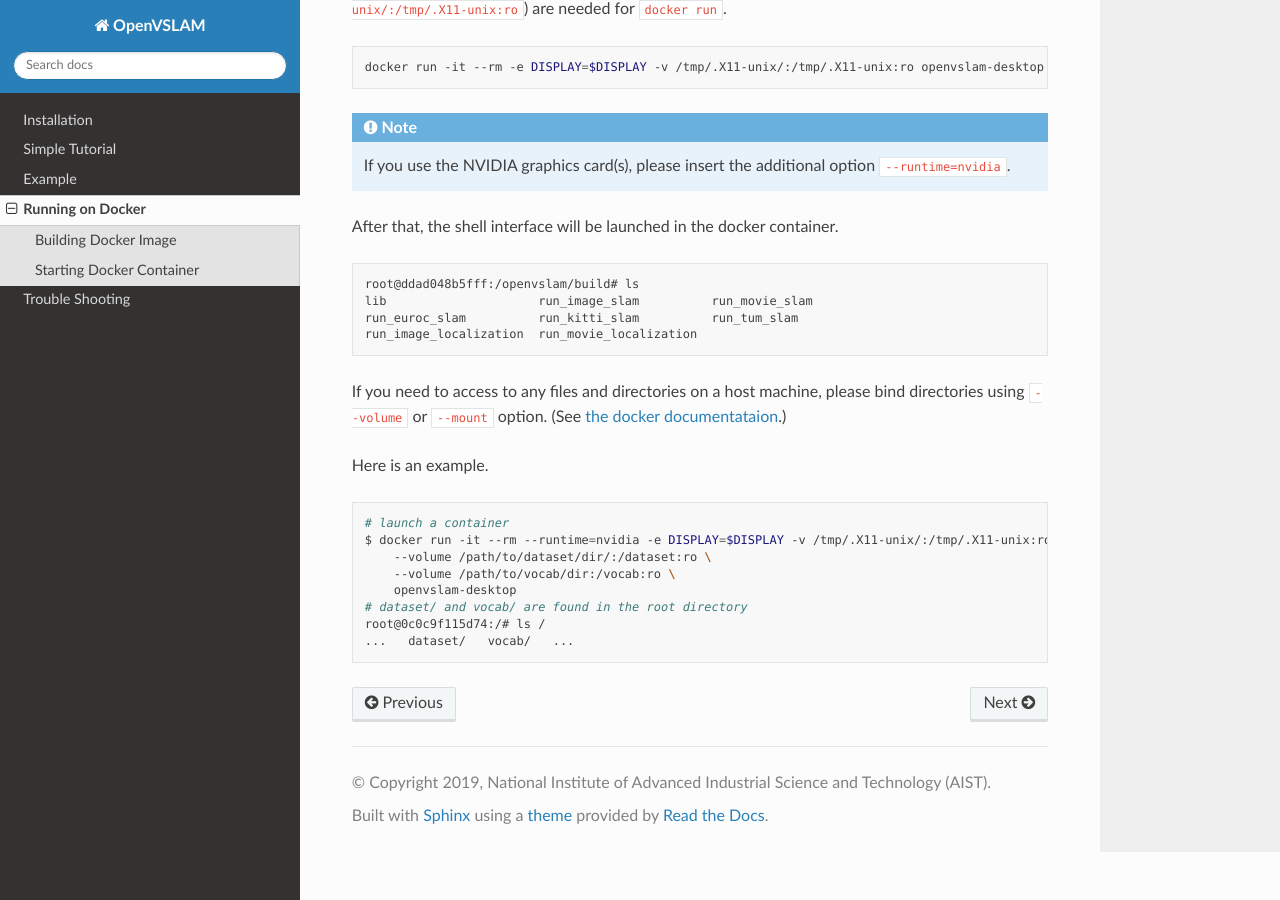
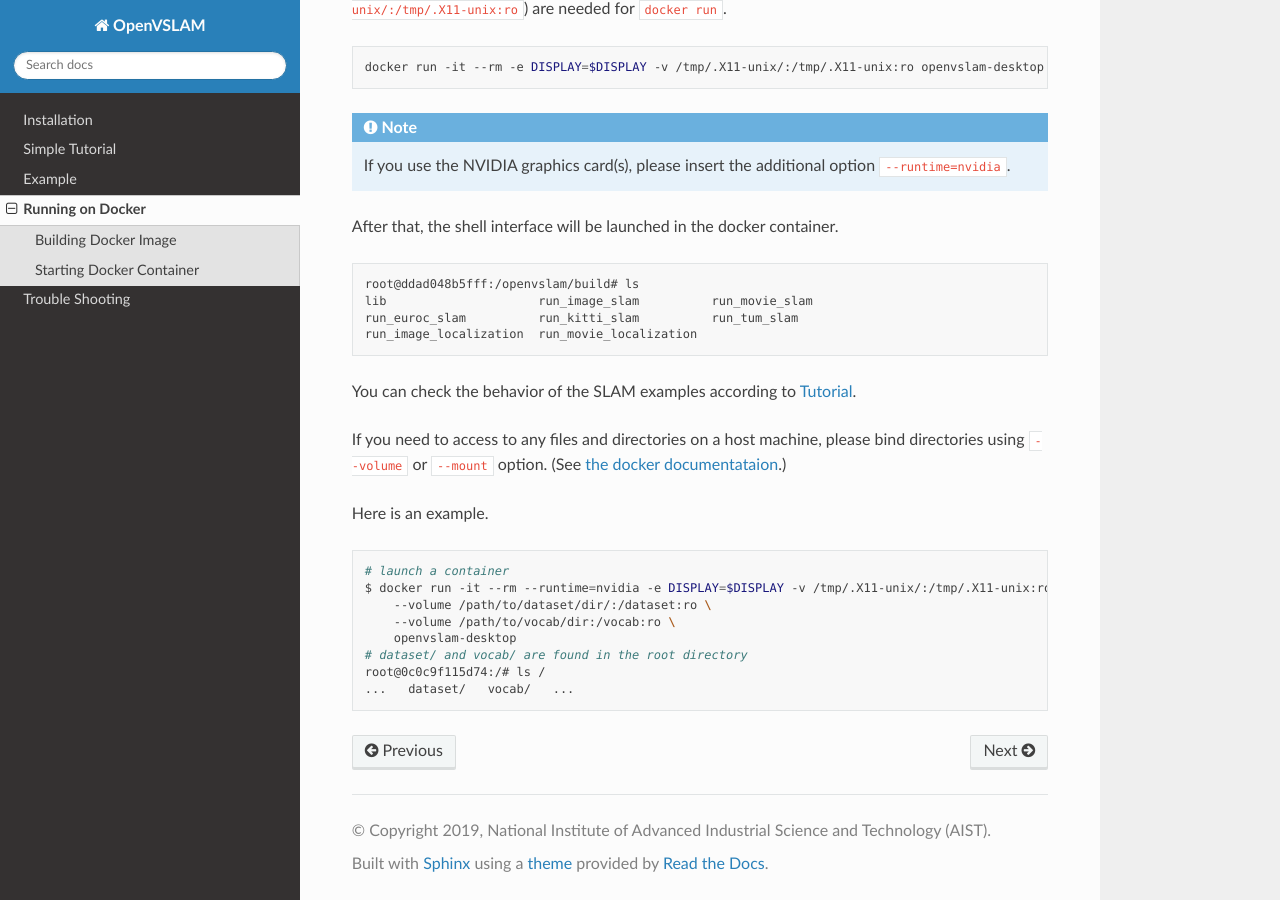
Before and after one commit to xdspacelab/openvslam, a Sphinx documentation site: the page built from docs/docker.rst, in a window 1280 px wide and 900 px high, scrolled down 671 px. Built offline with Sphinx 7.4.7 and the Read the Docs theme 2.0.0, drawn with Linux system fonts in a browser that asks for light colours.

Commit message:
Behavior of the system can be checked after launching the container

```diff
--- a/docs/docker.rst
+++ b/docs/docker.rst
@@ -53,6 +53,8 @@ After that, the shell interface will be launched in the docker container.
     run_euroc_slam          run_kitti_slam          run_tum_slam
     run_image_localization  run_movie_localization
 
+You can check the behavior of the SLAM examples according to :ref:`Tutorial <chapter-simple-tutorial>`.
+
 If you need to access to any files and directories on a host machine, please bind directories using ``--volume`` or ``--mount`` option.
 (See `the docker documentataion <https://docs.docker.com/engine/reference/commandline/run/>`_.)
 
```
